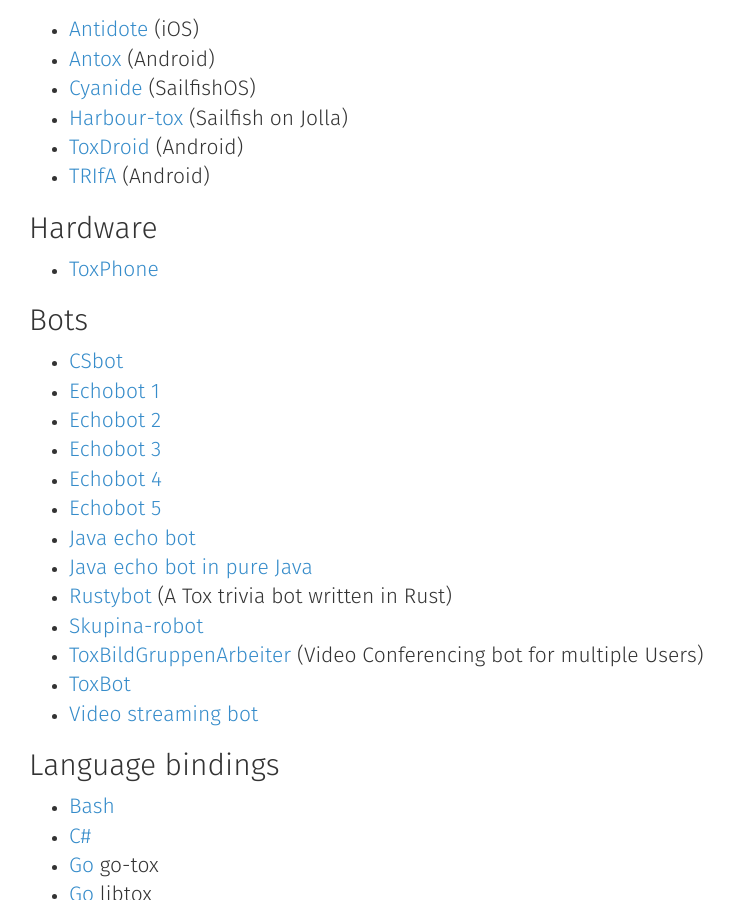
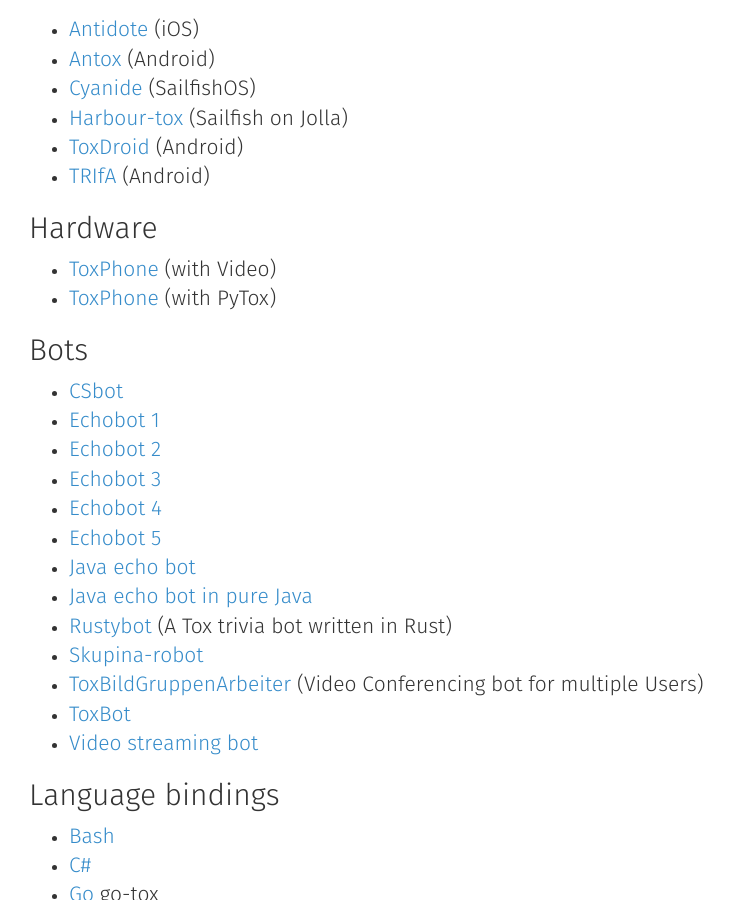
Before and after one commit to TokTok/website, a Jekyll site: the page built from toktok/integrations.md, in a window 1280 px wide and 900 px high, scrolled down 783 px. Shown: the whole window, without its empty margins (41-775 px from the left). Built offline with Jekyll 4.4.1, drawn with Linux system fonts in a browser that asks for light colours; nearby versions of some CDN libraries.

Commit message:
PyTox ToxPhone

```diff
--- a/toktok/integrations.md
+++ b/toktok/integrations.md
@@ -42,7 +42,8 @@ yourself to this page.
 
 # Hardware
 
-*   [ToxPhone](https://github.com/zoff99/ToxPhone/blob/master/README.md)
+*   [ToxPhone](https://github.com/zoff99/ToxPhone/blob/master/README.md) (with Video)
+*   [ToxPhone](https://hackaday.io/project/9046-toxphone) (with PyTox)
 
 # Bots
 
```
